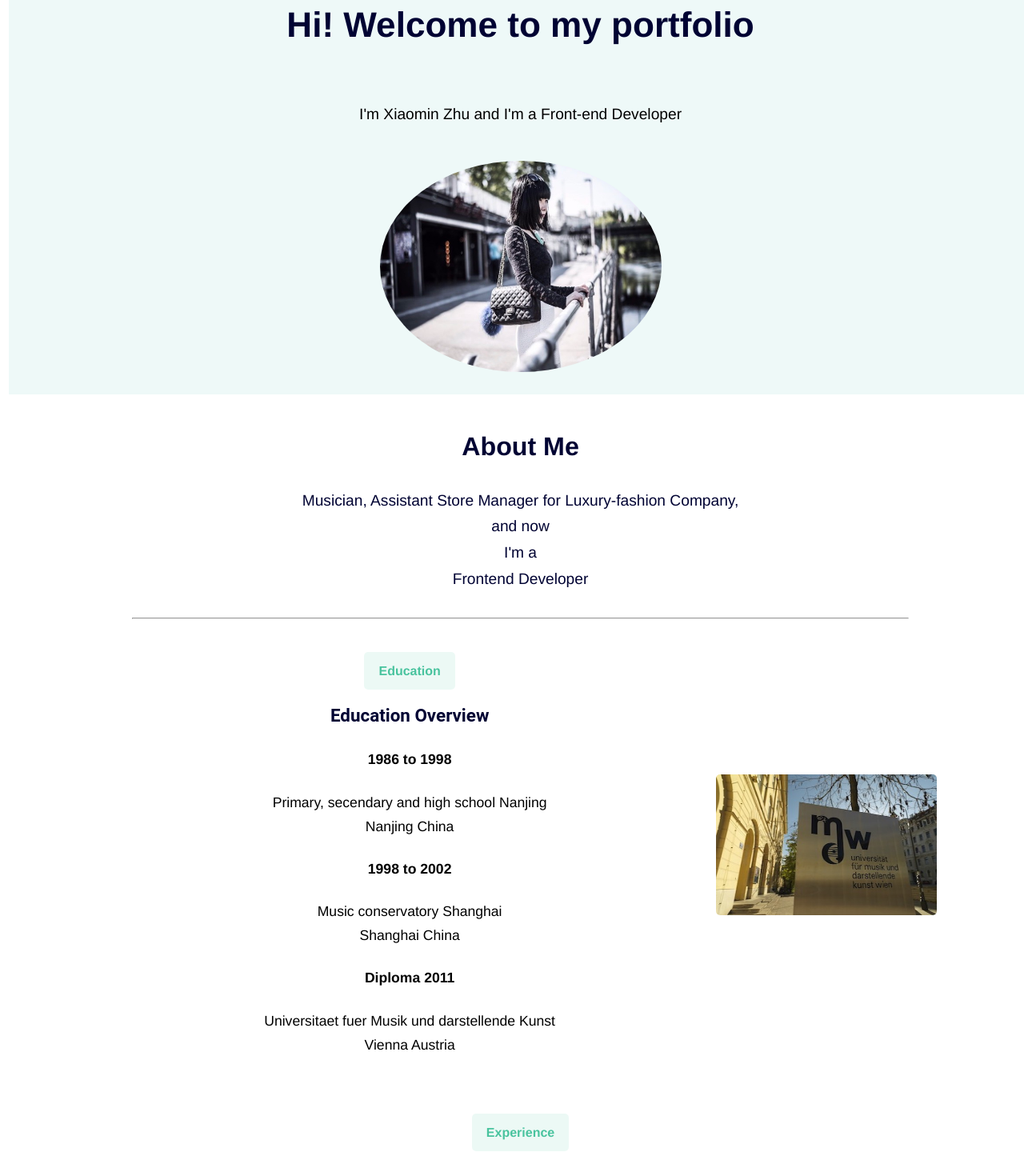
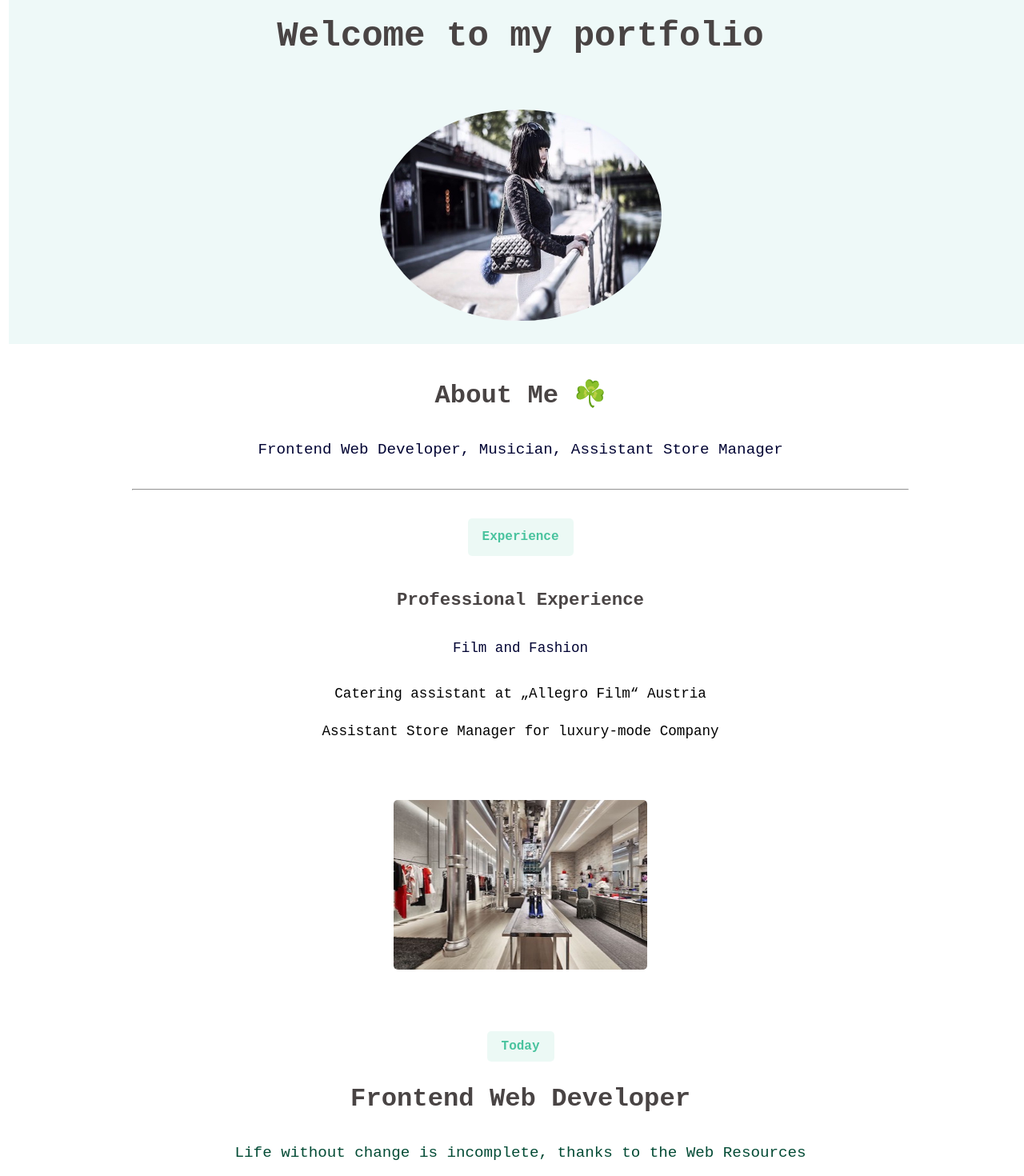
Before and after one commit to xiaominzhu88/my-portfolio, a React (Create React App) app: page / in a window 1280 px wide. Shown: the part 100-1570 px from the top of the page at 80% size. Built offline with nearby package versions, Linux system fonts and the light colour scheme.

Commit message:
Removed file, updated text, add project

```diff
--- a/public/index.html
+++ b/public/index.html
@@ -9,7 +9,7 @@
       name="description"
       content="Web site created using create-react-app"
     />
-    <link rel="apple-touch-icon" href="%PUBLIC_URL%/logo192.png" />
+    <link rel="apple-touch-icon" href="%PUBLIC_URL%/favicon.ico" />
     <!--
       manifest.json provides metadata used when your web app is installed on a
       user's mobile device or desktop. See https://developers.google.com/web/fundamentals/web-app-manifest/
@@ -24,7 +24,7 @@
       work correctly both with client-side routing and a non-root public URL.
       Learn how to configure a non-root public URL by running `npm run build`.
     -->
-    <title>React App</title>
+    <title>Xiaomin Zhu</title>
   </head>
   <body>
     <noscript>You need to enable JavaScript to run this app.</noscript>
--- a/src/App.js
+++ b/src/App.js
@@ -1,9 +1,7 @@
 /** @jsx jsx */
 import { css, jsx } from '@emotion/core';
 import Footer from './Footer.js';
-import Content2 from './Edu.js';
-import Content3 from './Experience';
-import Signup from './Signup';
+import Exp from './Experience';
 import FooterContainer from './Slog';
 import FooterContainer2 from './FooterContainer2';
 import xm from './images/xm.jpg';
@@ -14,14 +12,14 @@ function App() {
     line-height: calc(2.5rem + (1vw - 3.75px) * 2.2535);
     font-weight: 700;
     margin: 0 auto;
-    font-family: 'Poppins', Helvetica, Arial, sans-serif;
-    color: #000333;
+    font-family: 'Fira Mono', monospace;
+    color: #494444;
     box-sizing: border-box;
-    padding: 1.5em;
+    padding: 1em;
 
     @media (max-width: 450px) {
       margin: 0 auto;
-      padding: 1.2em;
+      padding: 1em;
       line-height: 1.5em;
       font-size: 1.5em;
     }
@@ -32,8 +30,9 @@ function App() {
     line-height: calc(1.875rem + 6 * ((100vw - 21rem) / 680));
     font-weight: 700;
     margin: 1em auto;
-    font-family: 'Poppins', Helvetica, Arial, sans-serif;
-    color: #000333;
+    font-family: 'Fira Mono', monospace;
+    color: #494444;
+
     text-rendering: optimizeLegibility;
     box-sizing: border-box;
     display: block;
@@ -67,13 +66,12 @@ function App() {
       css={css`
         display: block;
         margin: 0 auto;
-        font-family: 'Nunito', Helvetica, Arial, sans-serif;
+        font-family: 'Fira Mono', monospace;
         font-size: 1.1rem;
         font-weight: 400;
         line-height: 1.7;
         padding: 0.6em;
         width: 100%;
-        margin: 0 auto;
       `}
     >
       {/* <header
@@ -175,28 +173,15 @@ function App() {
               width: 100% !important;
             }
 
-            margin: 1.5rem auto;
+            margin: 0 auto;
             box-sizing: border-box;
             display: block;
           `}
         >
           <h1 css={h1Style} className="display">
-            Hi! Welcome to my portfolio
+            Hi! I'm Xiaomin Zhu <br />
+            Welcome to my portfolio
           </h1>
-
-          <p
-            className="lead mb-0"
-            css={css`
-              font-size: 1.2rem;
-              margin: 0 auto;
-
-              @media (max-width: 450px) {
-                font-size: 1rem;
-              }
-            `}
-          >
-            I'm Xiaomin Zhu and I'm a Front-end Developer
-          </p>
         </div>
 
         <img
@@ -250,25 +235,24 @@ function App() {
               margin-bottom: 2rem !important;
             `}
           >
-            <h2 css={h2_style}>About Me</h2>
+            <h2 css={h2_style}>
+              About Me{' '}
+              <span role="img" aria-label="emoji">
+                ☘️
+              </span>
+            </h2>
             <p css={pStyle}>
-              Musician, Assistant Store Manager for Luxury-fashion Company,
-              <br /> and now <br />
-              I'm a
-              <br />
-              Frontend Developer
+              Frontend Web Developer, Musician, Assistant Store Manager
             </p>
           </div>
           <hr />
 
-          <Content2 />
-          <Content3 />
+          <Exp />
 
           <FooterContainer />
           <FooterContainer2 />
 
           <Footer />
-          <Signup />
         </div>
       </div>
     </div>
--- a/src/Edu.js
+++ b/src/Edu.js
@@ -38,7 +38,7 @@ export default function Content2() {
     margin-bottom: 0.5rem;
     font-weight: 700;
     line-height: 1.5;
-    color: #000333;
+    color: #494444;
     margin-top: 0;
     font-family: 'Roboto', Helvetica, Arial, sans-serif;
     box-sizing: border-box;
--- a/src/Experience.js
+++ b/src/Experience.js
@@ -22,9 +22,9 @@ export default function Content3() {
     margin-bottom: 0.5rem;
     font-weight: 700;
     line-height: 1.5;
-    color: #000333;
+    color: #494444;
     margin-top: 0;
-    font-family: 'Roboto', Helvetica, Arial, sans-serif;
+    font-family: 'Fira Mono', monospace;
     box-sizing: border-box;
     display: block;
     margin-block-start: 1em;
@@ -40,7 +40,7 @@ export default function Content3() {
     line-height: 1.5;
     color: #000333;
     margin-top: 0;
-    font-family: 'Roboto', Helvetica, Arial, sans-serif;
+    font-family: 'Fira Mono', monospace;
     box-sizing: border-box;
     display: block;
     margin-block-start: 1.67em;
@@ -68,17 +68,11 @@ export default function Content3() {
         <span css={span} className="u-label u-label--yellow mb-3">
           Experience
         </span>
-        <h2 css={h3Style}>Professional Experience</h2>
+        <h2 css={h3Style}>Professional Experience </h2>
         <h5 css={h5Style}>Film and Fashion</h5>
-        <p>
-          Catering assistant at „Allegro Film“ Austria
-          <br />
-          2011
-        </p>
+        <p>Catering assistant at „Allegro Film“ Austria</p>
         <p class="text-luxus">
           Assistant Store Manager for luxury-mode Company
-          <br />
-          2012 - 2020
         </p>
       </div>
 
--- a/src/Footer.js
+++ b/src/Footer.js
@@ -10,10 +10,10 @@ export default function Footer() {
   const footerh3Style = css`
     color: #fff !important;
     margin-bottom: 1rem !important;
-    font-size: 1rem;
+    font-size: 1em;
     font-weight: 500;
     line-height: 1.5;
-    font-family: 'Roboto', Helvetica, Arial, sans-serif;
+    font-family: 'Fira Mono', monospace;
     box-sizing: border-box;
     display: block;
     padding: 1em;
@@ -45,9 +45,14 @@ export default function Footer() {
         box-sizing: border-box;
       `}
     >
-      <div className="col-6 col-md-3 col-lg-2 order-lg-6 mb-7 mb-lg-0">
+      <div
+        className="footer"
+        css={css`
+          height: 100%;
+        `}
+      >
         <h3 css={footerh3Style} className="h6 text-white mb-3">
-          Get In Touch
+          Thank You
         </h3>
 
         <div
@@ -62,7 +67,6 @@ export default function Footer() {
             <img
               src={twitter}
               css={css`
-                height: 17.5px;
                 height: 29px;
               `}
               alt="twitter"
@@ -76,7 +80,6 @@ export default function Footer() {
             <img
               src={github}
               css={css`
-                height: 17.5px;
                 height: 29px;
                 margin-left: 1em;
               `}
@@ -84,14 +87,13 @@ export default function Footer() {
             />
           </a>
           <a
-            href="https://www.linkedin.com/in/m-a-xiaomin-zhu-79462815/"
+            href="https://www.linkedin.com/in/xiaomin-zhu-79462815/"
             target="_blank"
             rel="noopener noreferrer"
           >
             <img
               src={linkedIn}
               css={css`
-                height: 17.5px;
                 height: 29px;
                 margin-left: 1em;
               `}
@@ -107,7 +109,7 @@ export default function Footer() {
             width: 1.5em;
             margin-left: 1em;
           `}
-          alt="github"
+          alt="email"
         />
 
         <img
@@ -117,24 +119,9 @@ export default function Footer() {
             width: 2em;
             margin-left: 1em;
           `}
-          alt="github"
+          alt="tel"
         />
       </div>
-
-      <div
-        css={css`
-          align-items: flex-start !important;
-          flex-direction: column !important;
-          display: flex !important;
-          position: relative;
-          width: 100%;
-          min-height: 1px;
-          padding-right: 15px;
-          padding-left: 15px;
-          box-sizing: border-box;
-        `}
-        className="col-lg-4 order-lg-1 d-flex align-items-start flex-column"
-      ></div>
     </footer>
   );
 }
--- a/src/FooterContainer2.js
+++ b/src/FooterContainer2.js
@@ -42,17 +42,18 @@ export default function FooterContainer2() {
     line-height: calc(1.875rem + 6 * ((100vw - 21rem) / 680));
     font-weight: 700;
     margin: 1em auto;
-    font-family: 'Poppins', Helvetica, Arial, sans-serif;
+    font-family: 'Fira Mono', monospace;
     color: #29541c;
     text-rendering: optimizeLegibility;
     box-sizing: border-box;
   `;
 
   const footerPStyle = css`
-    font-size: 1.2rem;
+    font-size: 1em;
     font-weight: 400;
     color: #000333;
     margin: 0 auto;
+    padding: 1em;
 
     @media (max-width: 450px) {
       width: 85%;
@@ -97,7 +98,7 @@ export default function FooterContainer2() {
     margin: 1em auto;
     padding-top: 2em;
     color: #29541c;
-    font-family: 'Poppins', Helvetica, Arial, sans-serif;
+    font-family: 'Fira Mono', monospace;
     @media (max-width: 450px) {
       padding: 0.5em;
       margin: 0.5em auto;
@@ -131,7 +132,12 @@ export default function FooterContainer2() {
               display: block;
             `}
           >
-            <h2 css={h2Style}>My Projects</h2>
+            <h2 css={h2Style}>
+              My Projects{' '}
+              <span role="img" aria-label="emoji">
+                🌟
+              </span>
+            </h2>
             <p className="lead mb-0" css={footerPStyle}>
               I'm at the beginning of this exciting development journey and i
               understand there are lots of improvments. <br />
@@ -160,12 +166,6 @@ export default function FooterContainer2() {
                   <img css={projectImg} src={findogs} alt="todo project" />
                 </a>
               </div>
-              <div
-                id="basicsCollapseTwo"
-                className="collapse"
-                aria-labelledby="basicsHeadingTwo"
-                data-parent="#basicsAccordion1"
-              ></div>
             </div>
 
             <div className="card-table" css={cartTableStyle}>
@@ -179,18 +179,12 @@ export default function FooterContainer2() {
                   <img css={projectImg} src={ecommerce} alt="todo project" />
                 </a>
               </div>
-              <div
-                id="basicsCollapseTwo"
-                className="collapse"
-                aria-labelledby="basicsHeadingTwo"
-                data-parent="#basicsAccordion1"
-              ></div>
             </div>
 
             <div className="card-table" css={cartTableStyle}>
               <div
                 css={cardHeaderStyle}
-                className="card-header card-collapse__header"
+                className="card-header"
                 id="basicsHeadingFour"
               >
                 <h5 css={h5Style}>React weather app</h5>
@@ -202,18 +196,12 @@ export default function FooterContainer2() {
                   <img css={projectImg} src={weather} alt="todo project" />
                 </a>
               </div>
-              <div
-                id="basicsCollapseFour"
-                className="collapse"
-                aria-labelledby="basicsHeadingFour"
-                data-parent="#basicsAccordion1"
-              ></div>
             </div>
 
             <div className="card-table" css={cartTableStyle}>
               <div
                 css={cardHeaderStyle}
-                className="card-header card-collapse__header"
+                className="card-header"
                 id="basicsHeadingOne"
               >
                 <h5 css={h5Style}>React Random Color generator</h5>
@@ -225,17 +213,11 @@ export default function FooterContainer2() {
                   <img css={projectImg} src={randomColor} alt="todo project" />
                 </a>
               </div>
-              <div
-                id="basicsCollapseOne"
-                className="collapse"
-                aria-labelledby="basicsHeadingOne"
-                data-parent="#basicsAccordion2"
-              ></div>
             </div>
             <div className="card-table" css={cartTableStyle}>
               <div
                 css={cardHeaderStyle}
-                className="card-header card-collapse__header"
+                className="card-header"
                 id="basicsHeadingOne"
               >
                 <h5 css={h5Style}>React Todo App</h5>
@@ -247,18 +229,12 @@ export default function FooterContainer2() {
                   <img css={projectImg} src={todo} alt="todo project" />
                 </a>
               </div>
-              <div
-                id="basicsCollapseOne"
-                className="collapse"
-                aria-labelledby="basicsHeadingOne"
-                data-parent="#basicsAccordion2"
-              ></div>
             </div>
 
             <div className="card-table" css={cartTableStyle}>
               <div
                 css={cardHeaderStyle}
-                className="card-header card-collapse__header"
+                className="card-header "
                 id="basicsHeadingThree"
               >
                 <div className="card-table" css={cartTableStyle}>
--- a/src/Signup.js
+++ /dev/null
@@ -1,61 +0,0 @@
-/** @jsx jsx */
-import { css, jsx } from '@emotion/core';
-
-export default function Signup() {
-  const textContainerStyle = css`
-    height: 3em;
-    display: flex;
-    justify-content: space-around;
-    align-items: center;
-    @media (max-width: 450px) {
-      display: block;
-      text-align: center;
-      height: 6em;
-    }
-  `;
-
-  const h2Style = css`
-    font-size: 1.2em;
-    font-weight: 700;
-    margin: 0 auto;
-    font-family: 'Poppins', Helvetica, Arial, sans-serif;
-    padding: 1em;
-    @media (max-width: 450px) {
-      text-align: center;
-    }
-  `;
-
-  return (
-    <div
-      id="signup"
-      className="bg-primary bg-img-hero"
-      css={css`
-        background-size: cover;
-        background-repeat: no-repeat;
-        background-position: top center;
-        background-color: #10a89a12 !important;
-        box-sizing: border-box;
-      `}
-    >
-      <div css={textContainerStyle} className="mb-5 text-center">
-        <h2 css={h2Style} className="text-white mb-1">
-          Thank you
-        </h2>
-        <p
-          css={css`
-            font-size: 0.8rem;
-            font-weight: 400;
-            margin: 1em auto;
-            @media (max-width: 450px) {
-              text-align: center;
-              margin: 0 auto;
-            }
-          `}
-          className="small"
-        >
-          ©Zhu 2020
-        </p>
-      </div>
-    </div>
-  );
-}
--- a/src/Slog.js
+++ b/src/Slog.js
@@ -16,14 +16,15 @@ export default function FooterContainer() {
     line-height: calc(1.875rem + 6 * ((100vw - 21rem) / 680));
     font-weight: 700;
     margin: 1em auto;
-    font-family: 'Poppins', Helvetica, Arial, sans-serif;
+    font-family: 'Fira Mono', monospace;
     box-sizing: border-box;
+    color: #494444;
   `;
 
   const pStyle = css`
     font-size: 1.2rem;
     font-weight: 400;
-    color: #000333;
+    color: #034b35;
     margin: 0 auto;
     box-sizing: border-box;
 
@@ -49,7 +50,7 @@ export default function FooterContainer() {
         Today
       </span>
 
-      <h2 css={h2Style}>As Frontend developer</h2>
+      <h2 css={h2Style}>Frontend Web Developer</h2>
       <p css={pStyle} className="lead mb-0">
         {' '}
         Life without change is incomplete, thanks to the Web Resources{' '}
```
Also changed, not shown: 1 other file (tests, documents, lock files or other folders).
